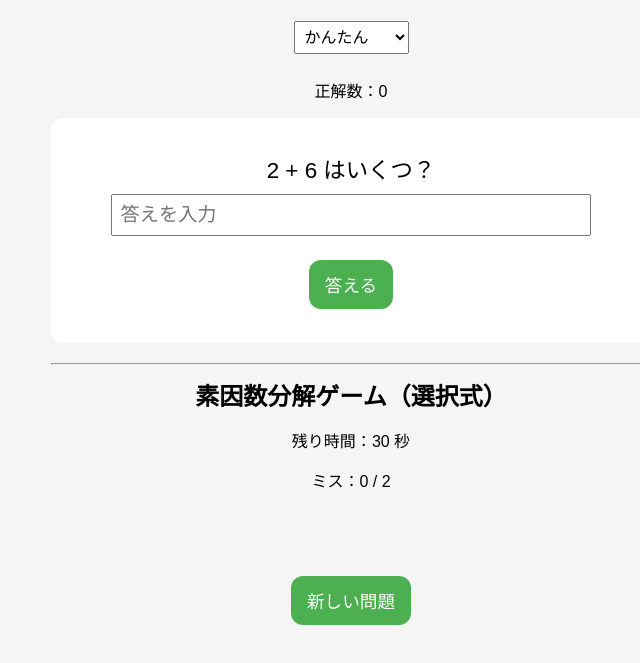
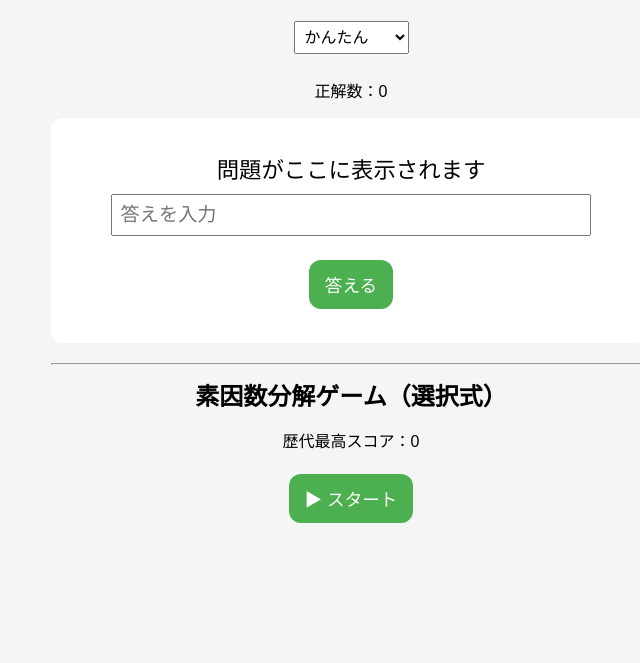
Before and after one commit to t4n-36/side-math-game, a plain HTML site: page index.html in a window 1280 px wide. Shown: the part 113-776 px from the top of the page, without its empty margins (289-929 px from the left). Drawn offline with Linux system fonts and the light colour scheme.

Commit message:
Update index.html

```diff
--- a/index.html
+++ b/index.html
@@ -31,8 +31,14 @@
 
   <hr>
 
-  <h2>素因数分解ゲーム（選択式）</h2>
 
+<h2>素因数分解ゲーム（選択式）</h2>
+
+<p>歴代最高スコア：<span id="best-score">0</span></p>
+
+<button onclick="startPrimeFactorGame()">▶ スタート</button>
+
+<div id="pf-area" style="display:none;">
   <p>残り時間：<span id="time">30</span> 秒</p>
   <p>ミス：<span id="miss">0</span> / 2</p>
 
@@ -41,9 +47,4 @@
 
   <div id="pf-buttons"></div>
   <p id="pf-message"></p>
-
-  <button onclick="startPrimeFactorGame()">新しい問題</button>
-
-  <script src="main.js"></script>
-</body>
-</html>
+</div>
```
